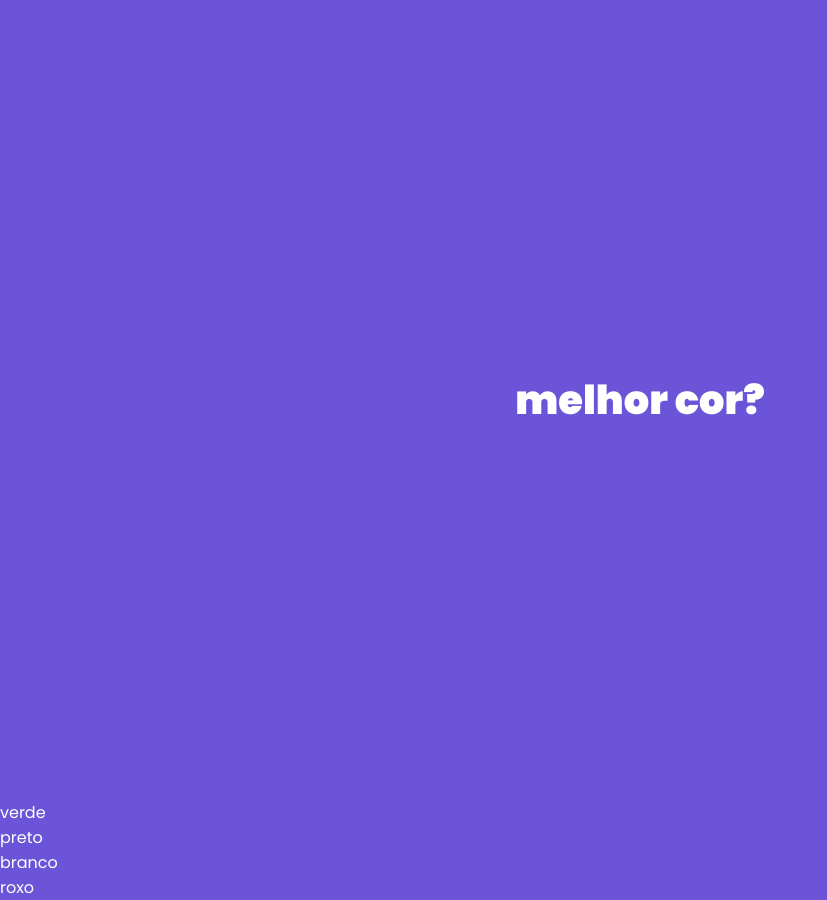
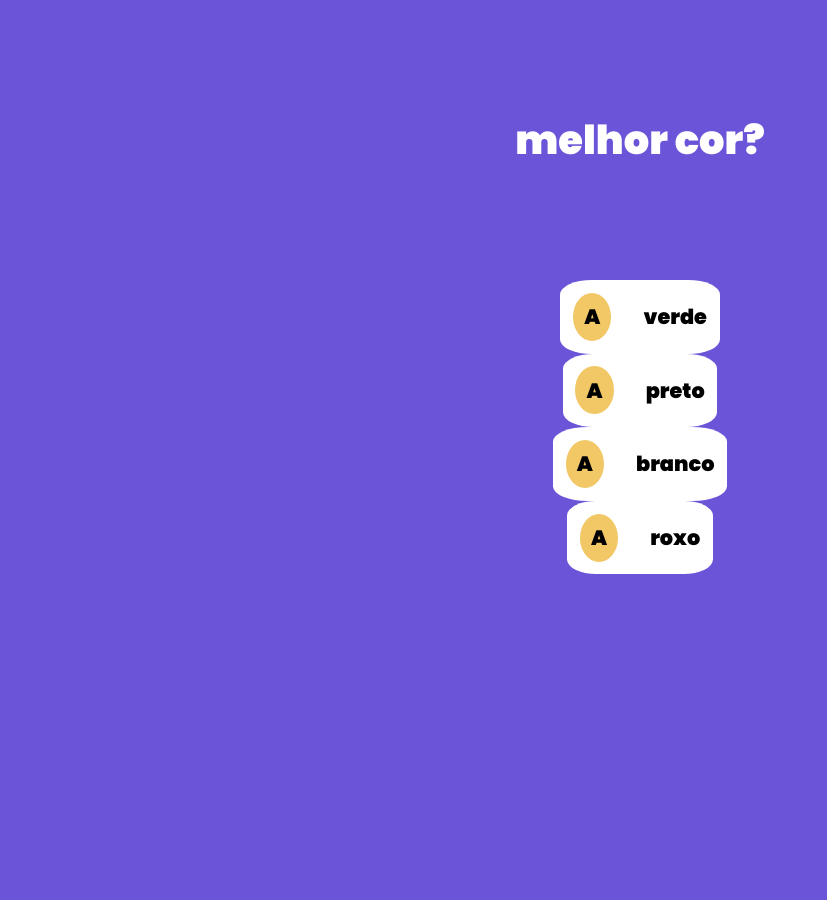
Before and after one commit to sirpantheon/quizNext, a Next.js app: page / in a window 1280 px wide. Shown: the whole page, without its empty margins (0-827 px from the left). After the commit the page ends 800 px from the top, so only its background shows below. Built offline with nearby package versions, Linux system fonts and the light colour scheme.

Commit message:
componenteResposta

```diff
--- a/components/questao.tsx
+++ b/components/questao.tsx
@@ -1,24 +1,26 @@
-import questaoModel from "../model/questao"
+import QuestaoModel from "../model/questao"
 import styles from "../styles/Questao.module.css"
 import Enunciado from "./enunciado"
 import Resposta from "./resposta"
 
-interface questaoProps{
-    valor: questaoModel
+interface QuestaoProps{
+    valor: QuestaoModel
 }
 
-export default function questao(props: questaoProps){
+export default function questao(props: QuestaoProps){
     const questao = props.valor
 
     function renderizarResposta(){
         return questao.respostas.map((resposta,i) =>{
-            return <Resposta
-            valor={resposta}
-            indice={i}
-            letra="A"
-            corLetra="#F2C866"
-            key={i}
-            />
+            return (
+                <Resposta
+                    valor={resposta}
+                    indice={i}
+                    letra="A"
+                    corFundoLetra="#F2C866"
+                    key={i}
+                />
+            )
         })
     }
 
--- a/components/resposta.tsx
+++ b/components/resposta.tsx
@@ -5,7 +5,7 @@ interface RespostaProps{
     valor: RespostaModel
     indice: number
     letra: string
-    corLetra: string
+    corFundoLetra: string
 }
 
 export default function Resposta(props : RespostaProps){
@@ -17,11 +17,12 @@ export default function Resposta(props : RespostaProps){
 
             <div className={styles.conteudoResposta}>
                 <div className={styles.frente}>
-
-                </div>
-                <div className={styles.valor}>
-                    {resposta.valor}
-
+                    <div className={styles.letra} style={ {backgroundColor:props.corFundoLetra} }>
+                        {props.letra}
+                    </div>
+                    <div className={styles.valor}>
+                        {resposta.valor}
+                    </div>
                 </div>
                 <div className={styles.verso}>
                 </div>
--- a/pages/api/bancoDeQuestoes.ts
+++ b/pages/api/bancoDeQuestoes.ts
@@ -1,6 +1,6 @@
 import QuestaoModel from "../../model/questao";
 import RespostaModel from "../../model/resposta";
-// aula 129
+
 const questoes: QuestaoModel[] = [
     new QuestaoModel(200,'Qual Animal Transmite a Doeança De Chagas?', [
 
--- a/pages/index.js
+++ b/pages/index.js
@@ -1,6 +1,8 @@
 import Questao from '../components/questao'
 import QuestaoModel from '../model/questao'
 import RespostaModel from '../model/resposta'
+
+//134
 
 export default function Home() {
 
--- a/styles/Enunciado.module.css
+++ b/styles/Enunciado.module.css
@@ -1,6 +1,7 @@
 .enunciado{
     display: flex;
-    height: 100vh;
+    width: 100vw;
+    height: 35vh;
     justify-Content: center;
     align-Items: center
 }
--- a/styles/Resposta.module.css
+++ b/styles/Resposta.module.css
@@ -1,3 +1,34 @@
 .resposta{
     display: flex;
+    justify-content: center;
+    align-items: center;
 }
+
+.frente, .verso{
+    display: flex;
+}
+
+.frente{
+    color: #000000;
+    border-radius: 20%;
+    padding: 1vw;
+    align-items: center;
+    background-color: #FFF;
+}
+
+.letra{
+    height: 6vh;
+    width: 3vw;
+    border-radius:50%;
+    display: flex;
+    justify-content: center;
+    align-items: center;
+    font-size: 1.3rem;
+    font-weight: 700;
+    margin-right: 2rem;
+}
+
+.valor{
+    font-weight: 700;
+    font-size: 1.3rem;
+}
```
